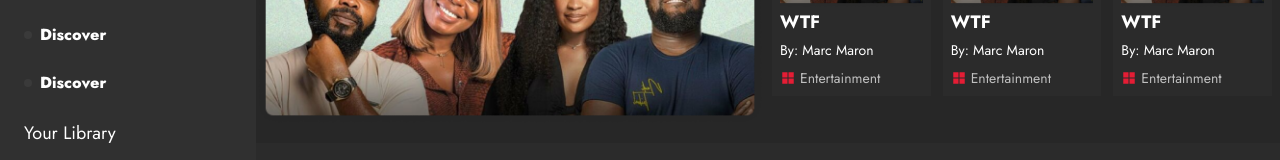
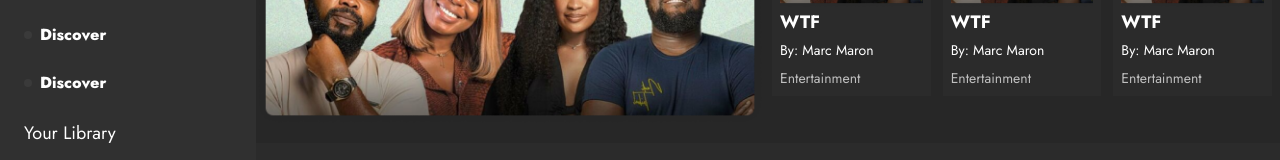
Before and after one commit to GiddyP/gideon-adegunle-rimotech-project-assessment, a Next.js app: page / in a window 1280 px wide. Shown: the part 357-517 px from the top of the page. Built offline with nearby package versions, Linux system fonts and the light colour scheme.

Commit message:
second commit

```diff
--- a/src/components/reusable/Cards/TopPodcastCard.tsx
+++ b/src/components/reusable/Cards/TopPodcastCard.tsx
@@ -1,6 +1,6 @@
 import { FranklySpeaking } from "@public/images";
 import React from "react";
-import { AiFillAppstore } from "react-icons/ai";
+// import { AiFillAppstore } from "react-icons/ai";
 
 const TopPodcastCard = () => {
 	return (
@@ -16,7 +16,7 @@ const TopPodcastCard = () => {
 				<span className='text-sm'>By: Marc Maron</span>
 			</div>
 			<div className='flex gap-1 mt-2 items-center'>
-				<AiFillAppstore color='#E51D35' />
+				{/* <AiFillAppstore color='#E51D35' /> */}
 				<span className='text-white/70 text-sm'>Entertainment</span>
 			</div>
 		</div>
```
